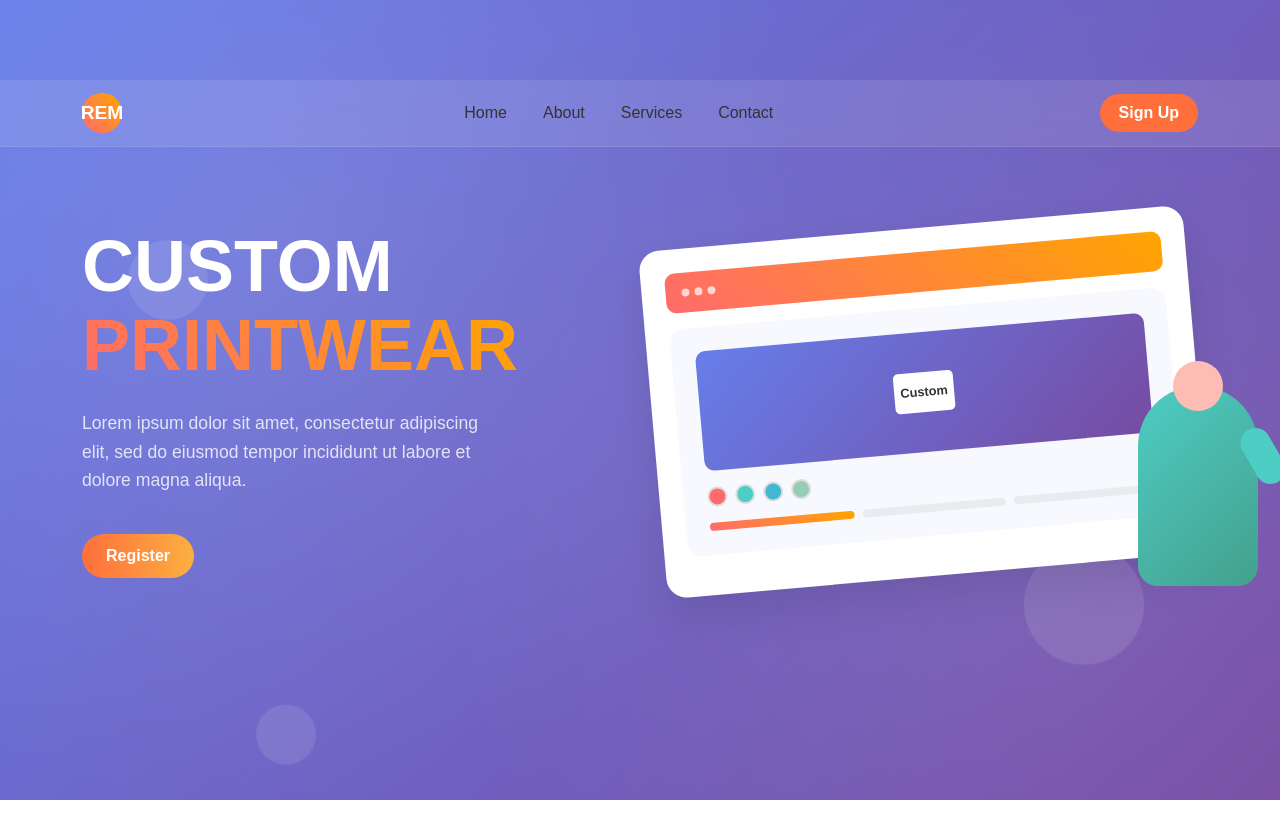
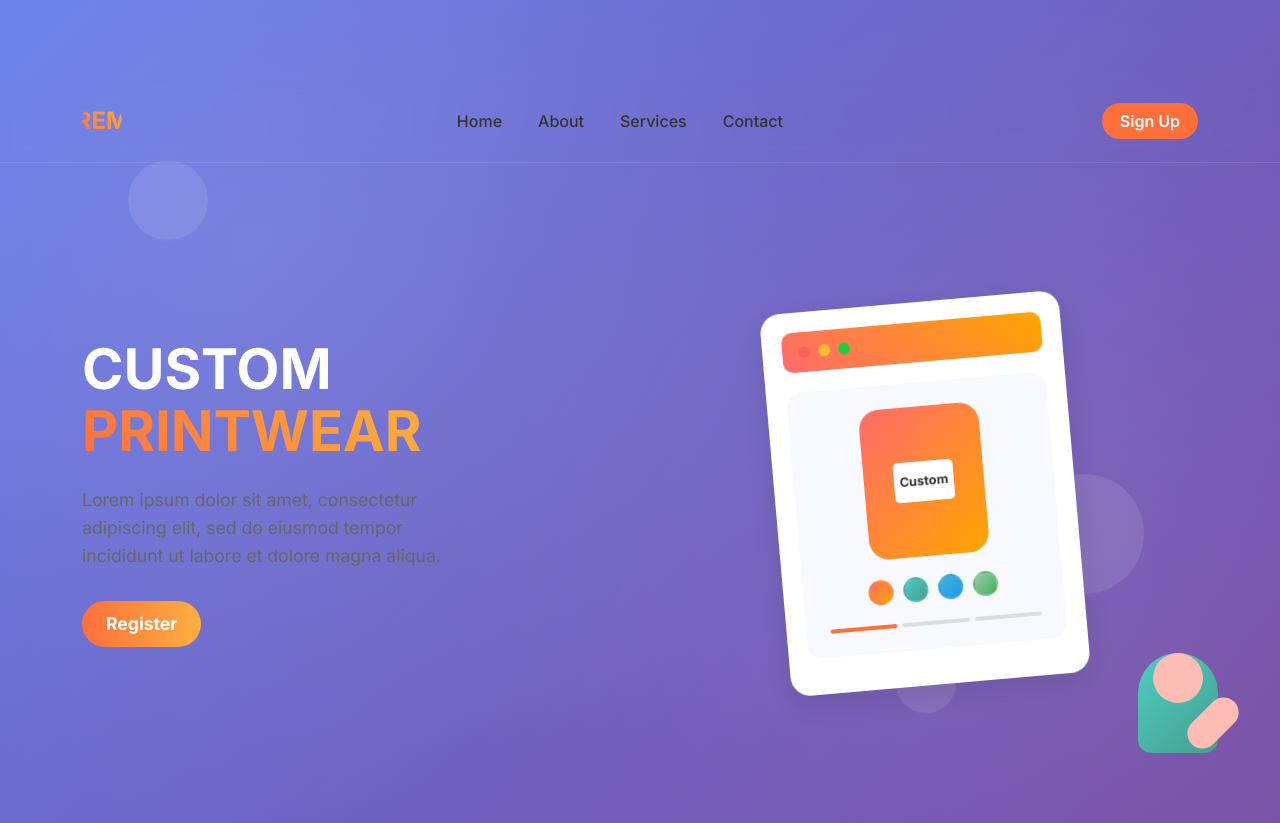
Before and after one commit to euniquecorn/rfm, an Angular app: page / in a window 1280 px wide. Before the commit the page ends 800 px from the top, so only its background shows below. Built offline with nearby package versions, Linux system fonts and the light colour scheme.

Commit message:
Updated framework (Forntend) Check this out

```diff
--- a/src/app/app.css
+++ b/src/app/app.css
@@ -3,6 +3,55 @@ body {
   font-family: 'Poppins', sans-serif;
   background: linear-gradient(to right, #f8f9fa, #8c6ff7);
   min-height: 100vh;
+  margin: 0;
+  padding: 0;
+}
+
+/* Floating Shapes Animation */
+.floating-shapes {
+  position: absolute;
+  top: 0;
+  left: 0;
+  width: 100%;
+  height: 100%;
+  overflow: hidden;
+  z-index: 0;
+}
+
+.shape {
+  position: absolute;
+  border-radius: 50%;
+  background: rgba(255, 255, 255, 0.1);
+  animation: float 6s ease-in-out infinite;
+}
+
+.shape1 {
+  width: 80px;
+  height: 80px;
+  top: 20%;
+  left: 10%;
+  animation-delay: 0s;
+}
+
+.shape2 {
+  width: 120px;
+  height: 120px;
+  top: 60%;
+  right: 20%;
+  animation-delay: 2s;
+}
+
+.shape3 {
+  width: 60px;
+  height: 60px;
+  bottom: 20%;
+  left: 70%;
+  animation-delay: 4s;
+}
+
+@keyframes float {
+  0%, 100% { transform: translateY(0px); }
+  50% { transform: translateY(-20px); }
 }
 
 /* Logo */
@@ -29,11 +78,35 @@ body {
 /* Hero Section */
 .hero-section {
   padding: 80px 0;
+  position: relative;
+  overflow: hidden;
 }
 
-.hero-text h1 {
-  font-size: 3rem;
+.hero-content {
+  position: relative;
+  z-index: 1;
+}
+
+.hero-title {
+  font-size: 3.5rem;
   font-weight: 700;
+  line-height: 1.1;
+  margin-bottom: 1.5rem;
+}
+
+.highlight {
+  color: #ff6f3c;
+  background: linear-gradient(45deg, #ff6f3c, #fbb040);
+  -webkit-background-clip: text;
+  -webkit-text-fill-color: transparent;
+  background-clip: text;
+}
+
+.hero-description {
+  font-size: 1.1rem;
+  color: #666;
+  margin: 20px 0 30px 0;
+  line-height: 1.6;
 }
 
 .highlight-blue {
@@ -42,11 +115,6 @@ body {
 
 .highlight-orange {
   color: #ff6f3c;
-}
-
-.hero-text p {
-  margin: 20px 0;
-  font-size: 1rem;
 }
 
 .btn-register {
@@ -104,3 +172,252 @@ body {
 .character img {
   width: 100%;
 }
+
+
+/* Hero Visual Section */
+.hero-visual {
+  position: relative;
+  height: 500px;
+  display: flex;
+  align-items: center;
+  justify-content: center;
+}
+
+/* Design Interface */
+.design-interface {
+  background: #fff;
+  border-radius: 20px;
+  padding: 20px;
+  box-shadow: 0 10px 30px rgba(0, 0, 0, 0.1);
+  width: 300px;
+  position: relative;
+  z-index: 2;
+}
+
+.interface-header {
+  display: flex;
+  justify-content: flex-start;
+  margin-bottom: 20px;
+}
+
+.interface-dots {
+  display: flex;
+  gap: 8px;
+}
+
+.dot {
+  width: 12px;
+  height: 12px;
+  border-radius: 50%;
+  background: #ddd;
+}
+
+.dot:first-child {
+  background: #ff5f56;
+}
+
+.dot:nth-child(2) {
+  background: #ffbd2e;
+}
+
+.dot:nth-child(3) {
+  background: #27ca3f;
+}
+
+/* Design Preview */
+.design-preview {
+  text-align: center;
+}
+
+.tshirt-mockup {
+  width: 120px;
+  height: 150px;
+  background: linear-gradient(135deg, #ff6b6b, #ffa500);
+  border-radius: 20px;
+  margin: 0 auto 20px;
+  display: flex;
+  align-items: center;
+  justify-content: center;
+  color: white;
+  font-weight: bold;
+  font-size: 14px;
+  position: relative;
+}
+
+.tshirt-design {
+  text-align: center;
+}
+
+/* Design Options */
+.design-options {
+  display: flex;
+  justify-content: center;
+  gap: 10px;
+  margin: 20px 0;
+}
+
+.color-option {
+  width: 25px;
+  height: 25px;
+  border-radius: 50%;
+  cursor: pointer;
+  border: 2px solid transparent;
+  transition: all 0.3s ease;
+}
+
+.color-option:hover {
+  border-color: #333;
+  transform: scale(1.1);
+}
+
+.color1 {
+  background: linear-gradient(135deg, #ff6b6b, #ffa500);
+}
+
+.color2 {
+  background: linear-gradient(135deg, #4ecdc4, #44a08d);
+}
+
+.color3 {
+  background: linear-gradient(135deg, #45b7d1, #2196f3);
+}
+
+.color4 {
+  background: linear-gradient(135deg, #96ceb4, #4caf50);
+}
+
+/* Design Controls */
+.design-controls {
+  display: flex;
+  gap: 5px;
+  justify-content: center;
+}
+
+.control-bar {
+  width: 40px;
+  height: 4px;
+  background: #ddd;
+  border-radius: 2px;
+  cursor: pointer;
+  transition: background 0.3s ease;
+}
+
+.control-bar.active {
+  background: #ff6f3c;
+}
+
+/* Character Avatar */
+.character-avatar {
+  position: relative;
+  width: 80px;
+  height: 100px;
+}
+
+.character-head {
+  width: 50px;
+  height: 50px;
+  background: #fdbcb4;
+  border-radius: 50%;
+  position: absolute;
+  top: 0;
+  left: 15px;
+}
+
+.character-arm {
+  width: 30px;
+  height: 60px;
+  background: #fdbcb4;
+  border-radius: 15px;
+  position: absolute;
+  top: 40px;
+  right: -10px;
+  transform: rotate(45deg);
+}
+
+/* Product Cards */
+.product-cards {
+  position: absolute;
+  right: -150px;
+  top: 50px;
+  display: flex;
+  flex-direction: column;
+  gap: 15px;
+  z-index: 1;
+}
+
+.product-card {
+  background: #fff;
+  border-radius: 15px;
+  padding: 15px;
+  width: 200px;
+  box-shadow: 0 5px 15px rgba(0, 0, 0, 0.1);
+  transition: transform 0.3s ease;
+}
+
+.product-card:hover {
+  transform: translateX(-10px);
+}
+
+.product-image {
+  width: 50px;
+  height: 50px;
+  background: linear-gradient(135deg, #ff6f3c, #fbb040);
+  border-radius: 10px;
+  display: flex;
+  align-items: center;
+  justify-content: center;
+  color: white;
+  font-size: 20px;
+  margin-bottom: 10px;
+}
+
+.product-title {
+  font-weight: 600;
+  color: #333;
+  margin-bottom: 5px;
+}
+
+.product-description {
+  font-size: 12px;
+  color: #666;
+  line-height: 1.4;
+}
+
+/* Navbar overrides */
+.navbar {
+  background: transparent !important;
+  z-index: 10;
+}
+
+.navbar-brand .logo {
+  font-size: 24px;
+  font-weight: bold;
+  color: #333;
+  background: linear-gradient(45deg, #ff6f3c, #fbb040);
+  -webkit-background-clip: text;
+  -webkit-text-fill-color: transparent;
+  background-clip: text;
+}
+
+/* Responsive */
+@media (max-width: 768px) {
+  .hero-title {
+    font-size: 2.5rem;
+  }
+
+  .product-cards {
+    display: none;
+  }
+
+  .character {
+    display: none;
+  }
+
+  .hero-visual {
+    height: 300px;
+  }
+
+  .design-interface {
+    width: 250px;
+  }
+}
--- a/src/app/app.html
+++ b/src/app/app.html
@@ -1,15 +1,4 @@
-<!DOCTYPE html>
-<html lang="en">
-<head>
-    <meta charset="UTF-8">
-    <meta name="viewport" content="width=device-width, initial-scale=1.0">
-    <title>REM - Custom Printwear</title>
-    <link href="https://cdnjs.cloudflare.com/ajax/libs/bootstrap/5.3.0/css/bootstrap.min.css" rel="stylesheet">
-    <link href="https://cdnjs.cloudflare.com/ajax/libs/font-awesome/6.4.0/css/all.min.css" rel="stylesheet">
-    <link href="styles.css" rel="stylesheet">
-</head>
-<body>
-    <div class="hero-section">
+<div class="hero-section">
         <div class="floating-shapes">
             <div class="shape shape1"></div>
             <div class="shape shape2"></div>
@@ -128,37 +117,4 @@
                 </div>
             </div>
         </div>
-    </div>
-
-    <script src="https://cdnjs.cloudflare.com/ajax/libs/bootstrap/5.3.0/js/bootstrap.bundle.min.js"></script>
-    <script>
-        // Add some interactive animations
-        document.addEventListener('DOMContentLoaded', function() {
-            // Animate color options
-            const colorOptions = document.querySelectorAll('.color-option');
-            colorOptions.forEach((option, index) => {
-                option.addEventListener('click', function() {
-                    const tshirtMockup = document.querySelector('.tshirt-mockup');
-                    const colors = ['linear-gradient(135deg, #ff6b6b, #ffa500)',
-                                  'linear-gradient(135deg, #4ecdc4, #44a08d)',
-                                  'linear-gradient(135deg, #45b7d1, #2196f3)',
-                                  'linear-gradient(135deg, #96ceb4, #4caf50)'];
-                    tshirtMockup.style.background = colors[index];
-                });
-            });
-
-            // Add parallax effect to floating shapes
-            window.addEventListener('mousemove', function(e) {
-                const shapes = document.querySelectorAll('.shape');
-                const x = e.clientX / window.innerWidth;
-                const y = e.clientY / window.innerHeight;
-
-                shapes.forEach((shape, index) => {
-                    const speed = (index + 1) * 0.5;
-                    shape.style.transform = `translate(${x * speed * 10}px, ${y * speed * 10}px)`;
-                });
-            });
-        });
-    </script>
-</body>
-</html>
+</div>
```
Also changed, not shown: src/app/app.ts (line endings or trailing spaces).
